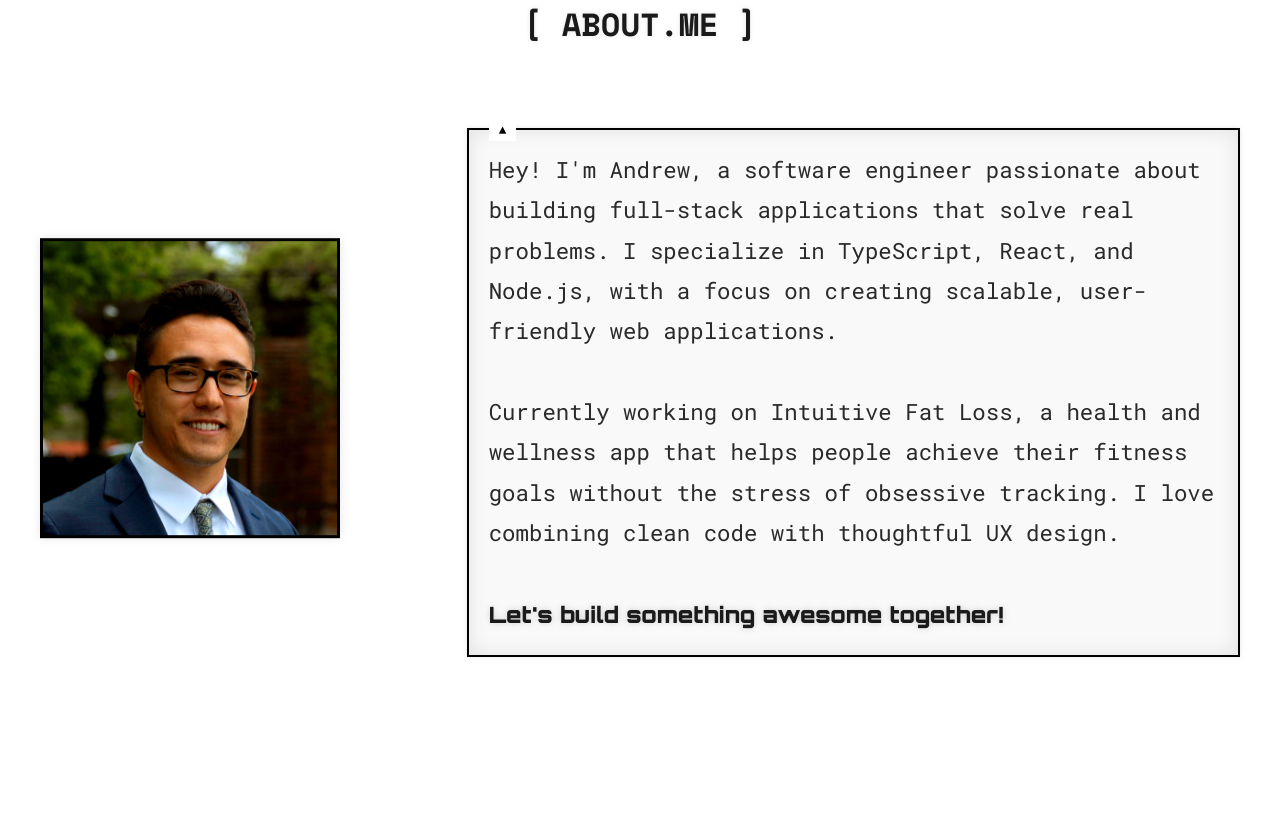
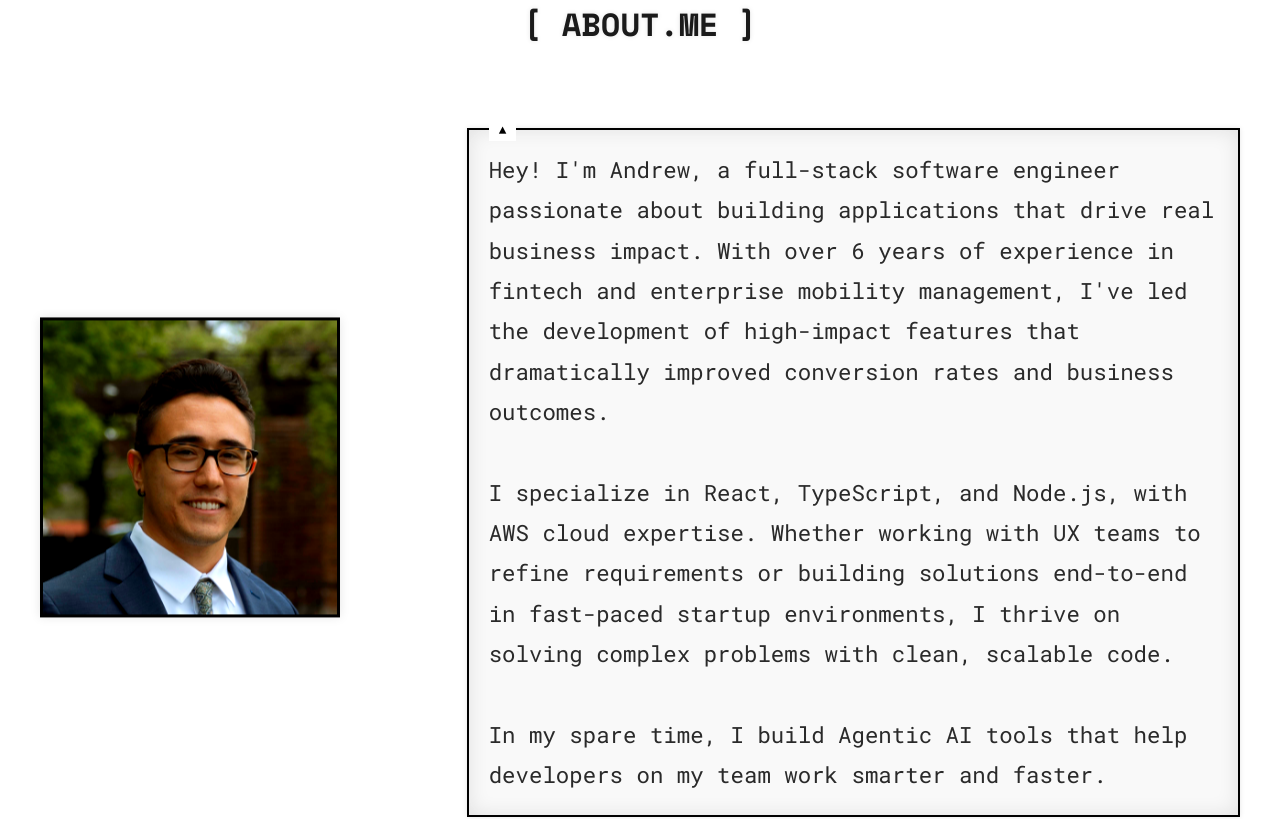
Before and after one commit to andrewsabudadev/andrewsabuda.com-v2, a React (Vite) app: page / in a window 1280 px wide. Shown: the part 900-1719 px from the top of the page. Built offline with nearby package versions, Linux system fonts and the light colour scheme.

Commit message:
improvements

```diff
--- a/src/App.jsx
+++ b/src/App.jsx
@@ -60,8 +60,8 @@ function App() {
         )}
         {showServices && (
           <ul className="nav-links">
-            <li><a href="#services">SERVICES</a></li>
             <li><a href="#process">PROCESS</a></li>
+            <li><a href="#guarantee">GUARANTEE</a></li>
             <li><a href="#pricing">PRICING</a></li>
             <li><a href="#getting-started">GET STARTED</a></li>
           </ul>
@@ -118,15 +118,18 @@ function App() {
             </div>
             <div className="about-text">
               <p className="retro-box">
-                Hey! I'm Andrew, a software engineer passionate about building full-stack applications
-                that solve real problems. I specialize in TypeScript, React, and Node.js, with a focus
-                on creating scalable, user-friendly web applications.
+                Hey! I'm Andrew, a full-stack software engineer passionate about building
+                applications that drive real business impact. With over 6 years of experience
+                in fintech and enterprise mobility management, I've led the development of
+                high-impact features that dramatically improved conversion rates and business outcomes.
                 <br /><br />
-                Currently working on Intuitive Fat Loss, a health and wellness app that helps people
-                achieve their fitness goals without the stress of obsessive tracking. I love combining
-                clean code with thoughtful UX design.
+                I specialize in React, TypeScript, and Node.js, with AWS cloud expertise.
+                Whether working with UX teams to refine requirements or building solutions
+                end-to-end in fast-paced startup environments, I thrive on solving complex
+                problems with clean, scalable code.
                 <br /><br />
-                <span className="neon-text">Let's build something awesome together!</span>
+                In my spare time, I build Agentic AI tools that help developers on my team
+                work smarter and faster.
               </p>
             </div>
           </div>
@@ -233,8 +236,10 @@ function App() {
           <h2 className="section-title">[ CONTACT.ME ]</h2>
           <div className="contact-content">
             <p className="hero-description">
-              Want to collaborate? Have a project idea? Looking for a software engineer?
-              Let's connect and build something great together!
+              Looking for a software engineer?
+            </p>
+            <p className="hero-description">
+              Let's connect!
             </p>
             <div className="contact-links">
               <a href="mailto:andrewsabuda@gmail.com" className="contact-link">
@@ -265,38 +270,22 @@ function App() {
 
           <section id="services" className="section grid-bg" style={{ minHeight: '100vh', paddingTop: '120px' }}>
             <div className="section-content">
-              <h2 className="section-title">[ SERVICES ]</h2>
-
               <div className="services-intro">
-                <div className="services-profile-image">
+                <div className="services-profile-image" style={{ margin: '30px 0' }}>
                   <img
                     src="/profile-photo.jpeg"
                     alt="Andrew Sabuda"
                     className="profile-photo pixelated"
                   />
                 </div>
-                <h3 className="services-subtitle">Done-For-You Personal Website Setup & Hosting</h3>
+                <h3 className="services-subtitle">Premium Custom Website Creation</h3>
                 <p className="services-description">
                   I provide fully managed personal and portfolio websites designed for professionals, freelancers, creators,
-                  and small businesses who want a clean, fast website without the technical headaches.
+                  and small businesses who want a clean, fast, fully customizable website without the technical headaches.
                 </p>
                 <p className="services-description">
                   Whether you need a brand-new site or want to move an existing website away from expensive or complex platforms
-                  (such as WordPress), I handle the entire process end-to-end:
-                </p>
-              </div>
-
-              <div className="services-features">
-                <ul className="services-list">
-                  <li>Website setup and deployment</li>
-                  <li>Domain connection and secure HTTPS configuration</li>
-                  <li>Migration of existing websites to lower-cost hosting</li>
-                  <li>Performance optimization for faster load times</li>
-                  <li>Ongoing hosting oversight and technical maintenance</li>
-                </ul>
-                <p className="services-note">
-                  Once your site is live, you won't need to manage plugins, hosting dashboards, updates, or security settings —
-                  everything is handled for you.
+                  (such as WordPress), I handle the entire process end-to-end.
                 </p>
               </div>
 
@@ -333,16 +322,33 @@ function App() {
                   </div>
 
                   <div className="process-step">
-                    <h4>Optional Maintenance</h4>
+                    <h4>Maintenance</h4>
                     <p>
-                      I can manage hosting and updates for you, keeping your site secure and hassle-free year after year.
+                      For a small annual payment, I manage hosting and updates for you, keeping your site secure and hassle-free year after year.
                     </p>
                   </div>
                 </div>
+              </div>
 
-                <p className="process-tagline">
-                  <strong>Simple. Fast. Fully managed.</strong> You only pay the final balance when you've approved your site.
-                </p>
+              <div id="guarantee" className="guarantee-section">
+                <h2 className="section-title">[ RISK-FREE GUARANTEE ]</h2>
+                <div className="guarantee-content retro-box" style={{ maxWidth: '800px', margin: '0 auto' }}>
+                  <h3 style={{ marginBottom: '20px', color: 'var(--neon-green)' }}>Deposit & Refund Policy</h3>
+                  <p style={{ marginBottom: '15px' }}>
+                    A <strong>50% deposit</strong> is required to begin development.
+                  </p>
+                  <p style={{ marginBottom: '15px' }}>
+                    After the initial preview, you may choose to <strong>cancel the project and receive a full refund</strong> of the deposit,
+                    provided no additional revision work has been requested.
+                  </p>
+                  <p style={{ marginBottom: '15px' }}>
+                    Once revision requests or additional changes are requested after the preview, the deposit becomes non-refundable,
+                    and the project proceeds toward final delivery.
+                  </p>
+                  <p>
+                    <strong>Refunds are available for first-time customers only.</strong>
+                  </p>
+                </div>
               </div>
 
               <div id="pricing" className="pricing-section">
@@ -358,7 +364,7 @@ function App() {
                     </ul>
                     <div className="pricing-details">
                       <p><strong>Setup:</strong> $199</p>
-                      <p><strong>Maintenance & hosting oversight (optional):</strong> $99/year</p>
+                      <p><strong>Maintenance & hosting oversight:</strong> $50/year</p>
                     </div>
                   </div>
 
@@ -418,7 +424,7 @@ function App() {
                   <strong> 48–72 hours</strong> after project approval and receipt of initial payment.
                 </p>
                 <p className="services-tagline">
-                  <strong>Simple websites. Lower long-term costs. Fully managed from domain to deployment.</strong>
+                  <strong>Better websites. Lower costs. Fully managed from domain to deployment.</strong>
                 </p>
                 </div>
               </div>
```
